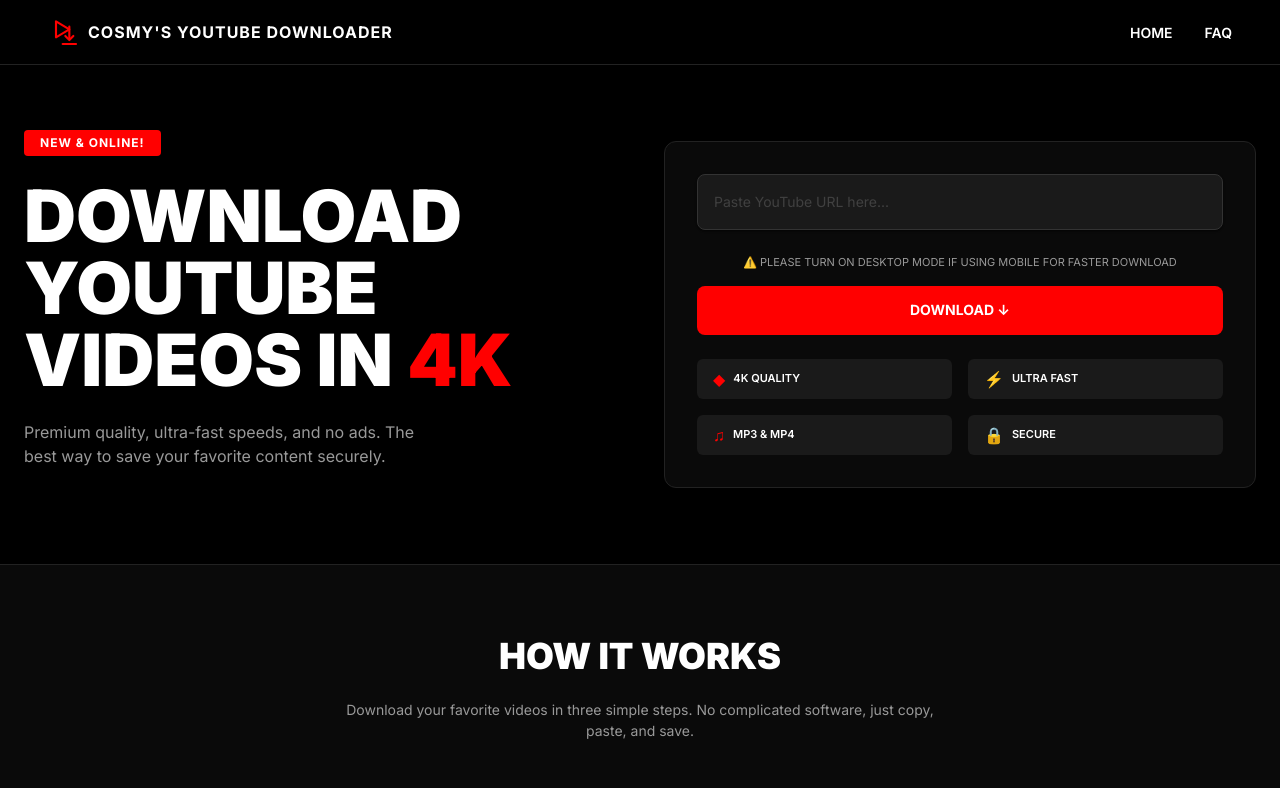
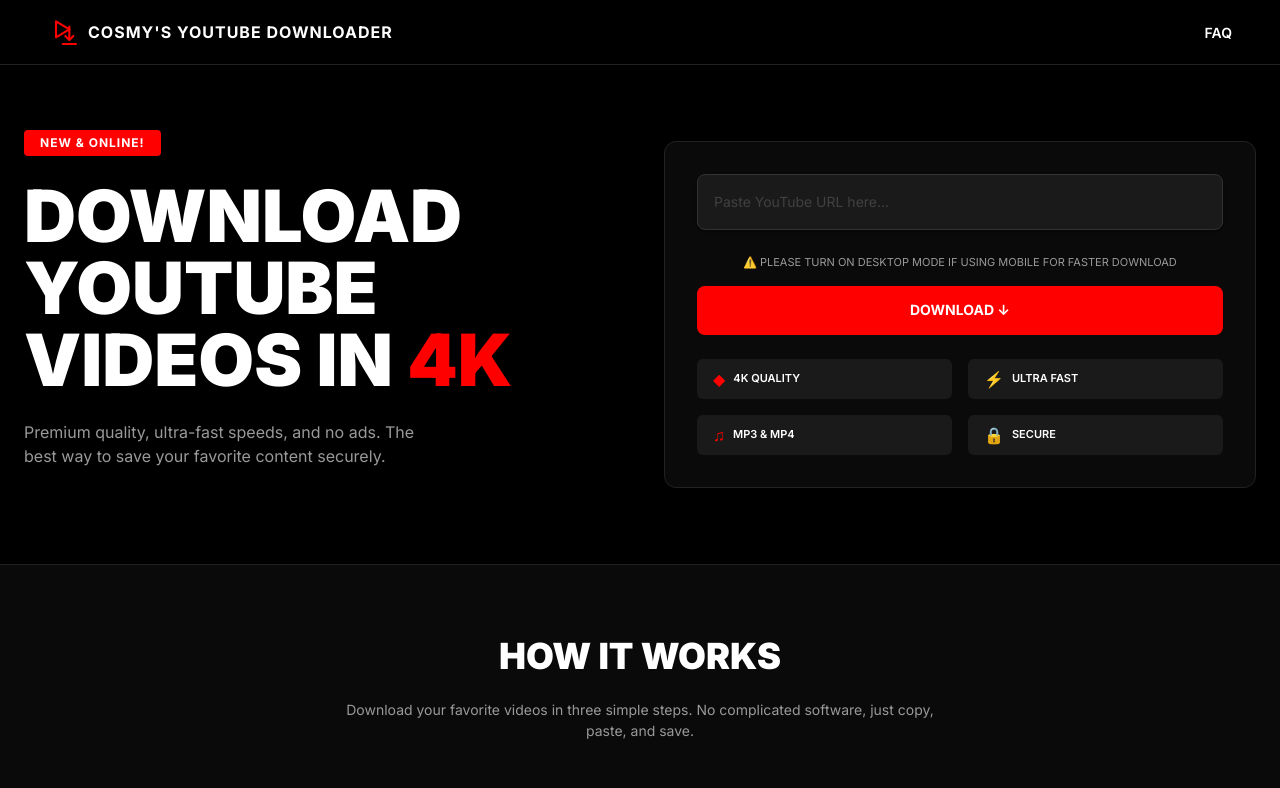
Before and after one commit to Cosmy145/Cosmy-s-Youtube-Downloader, a Next.js app: page / in a window 1280 px wide. Shown: the top 788 px of the page. Built offline with nearby package versions, Linux system fonts and the light colour scheme.

Commit message:
feat: remove HOME from navbar, add comprehensive docs (FAQ, Terms, Privacy, Features)

```diff
--- a/src/app/page.tsx
+++ b/src/app/page.tsx
@@ -53,16 +53,6 @@
               </Typography>
             </Box>
             <Box sx={{ display: "flex", gap: 4 }}>
-              <Typography
-                sx={{
-                  fontSize: "14px",
-                  fontWeight: 600,
-                  cursor: "pointer",
-                  "&:hover": { color: "#FF0000" },
-                }}
-              >
-                HOME
-              </Typography>
               <Typography
                 sx={{
                   fontSize: "14px",
```
Also changed, not shown: 6 other files (tests, documents, lock files or other folders).
